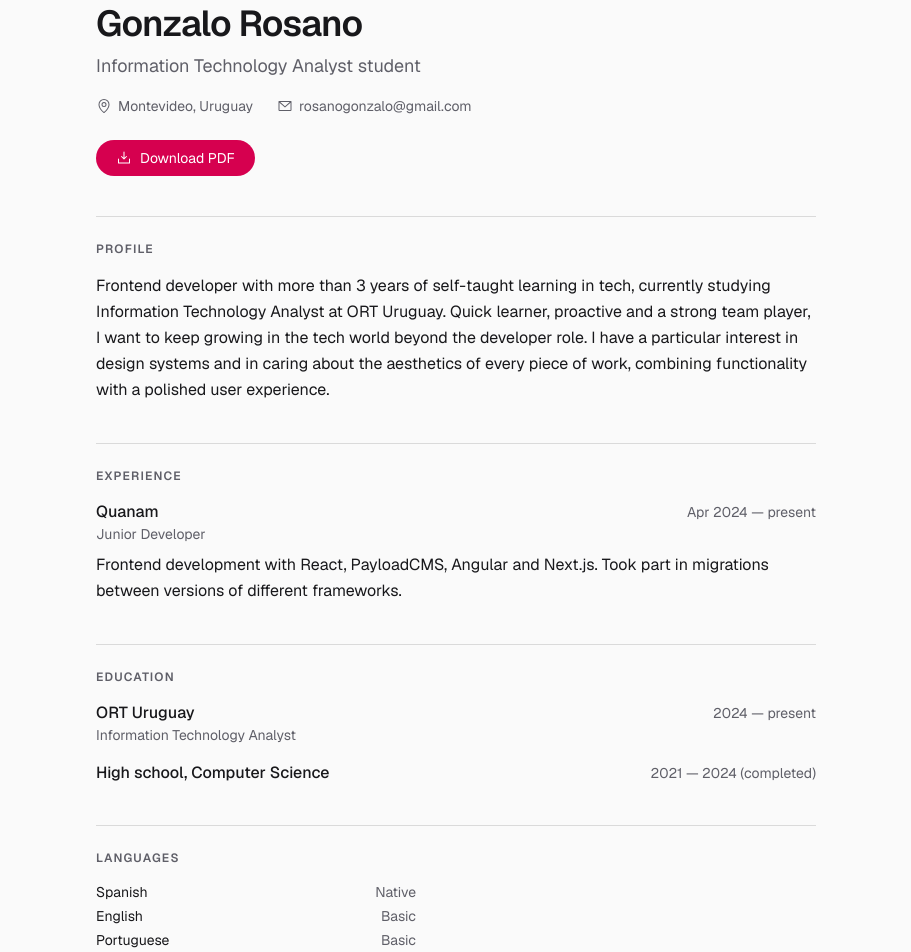
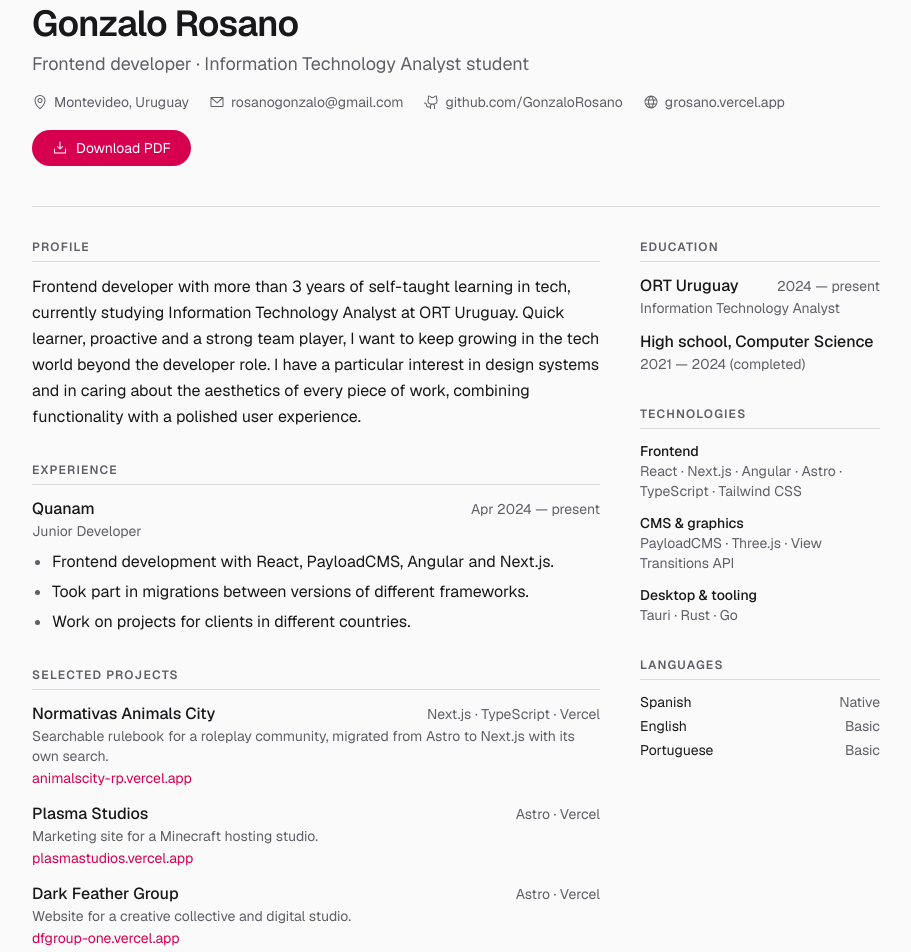
Before and after one commit to GonzaloRosano/grosano, a Next.js app: page /cv in a window 1280 px wide. Shown: the part 120-1072 px from the top of the page, without its empty margins (184-1095 px from the left). Built offline with nearby package versions, Linux system fonts and the light colour scheme.

Commit message:
feat: CV en dos columnas con proyectos y links; corrige URL de Animals City

```diff
--- a/src/app/cv/page.tsx
+++ b/src/app/cv/page.tsx
@@ -1,45 +1,86 @@
 import type { Metadata } from "next";
-import { DownloadSimple, EnvelopeSimple, MapPin } from "@phosphor-icons/react/dist/ssr";
+import {
+  DownloadSimple,
+  EnvelopeSimple,
+  GithubLogo,
+  Globe,
+  MapPin,
+} from "@phosphor-icons/react/dist/ssr";
 import { BackLink } from "@/components/BackLink";
 import { ThemeToggle } from "@/components/ThemeToggle";
 import { LangToggle } from "@/components/LangToggle";
-import { EMAIL } from "@/components/InfoSections";
+import { EMAIL, GITHUB_USER } from "@/components/InfoSections";
+import { PROJECTS, type Bilingual } from "@/data/content";
 
 export const metadata: Metadata = {
   title: "CV · Gonzalo Rosano",
   description: "Curriculum de Gonzalo Rosano, desarrollador frontend.",
 };
 
-const TECHNOLOGIES = [
-  "React",
-  "Angular",
-  "Astro",
-  "PayloadCMS",
-  "Next.js",
-  "Three.js",
-  "View Transitions API",
+const SITE = "grosano.vercel.app";
+
+const SKILLS: { label: Bilingual; items: string[] }[] = [
+  {
+    label: { en: "Frontend", es: "Frontend" },
+    items: ["React", "Next.js", "Angular", "Astro", "TypeScript", "Tailwind CSS"],
+  },
+  {
+    label: { en: "CMS & graphics", es: "CMS y gráficos" },
+    items: ["PayloadCMS", "Three.js", "View Transitions API"],
+  },
+  {
+    label: { en: "Desktop & tooling", es: "Escritorio y herramientas" },
+    items: ["Tauri", "Rust", "Go"],
+  },
 ];
 
-const headingClassName =
-  "text-xs font-semibold uppercase tracking-widest text-muted";
+const CV_PROJECTS = ["normativas-animals", "plasmastudios", "dfgroup", "onasor"];
+
+function projectLink(slug: string): string {
+  const project = PROJECTS.find((p) => p.slug === slug);
+  if (project?.demo) return project.demo.replace("https://", "");
+  return `github.com/${GITHUB_USER}/${slug}`;
+}
 
 function Section({
   title,
   children,
 }: {
-  title: { en: string; es: string };
+  title: Bilingual;
   children: React.ReactNode;
 }) {
   return (
-    <section className="mt-10 border-t border-border pt-6 break-inside-avoid print:mt-5 print:pt-4">
-      <h2 className={headingClassName}>
+    <section className="mt-8 break-inside-avoid first:mt-0 print:mt-4">
+      <h2 className="border-b border-border pb-1.5 text-xs font-semibold uppercase tracking-widest text-muted">
         <span className="lang-en">{title.en}</span>
         <span className="lang-es">{title.es}</span>
       </h2>
-      <div className="mt-4 print:mt-2">{children}</div>
+      <div className="mt-3">{children}</div>
     </section>
   );
 }
+
+function Row({
+  title,
+  meta,
+  children,
+}: {
+  title: React.ReactNode;
+  meta?: React.ReactNode;
+  children?: React.ReactNode;
+}) {
+  return (
+    <div>
+      <div className="flex flex-wrap items-baseline justify-between gap-x-4">
+        <h3 className="font-medium">{title}</h3>
+        {meta && <span className="text-sm text-muted">{meta}</span>}
+      </div>
+      {children}
+    </div>
+  );
+}
+
+const contactItem = "flex items-center gap-1.5";
 
 export default function CvPage() {
   return (
@@ -49,38 +90,54 @@ export default function CvPage() {
         <LangToggle />
       </div>
 
-      <main className="mx-auto flex w-full max-w-3xl flex-col px-6 py-16 print:py-0">
+      <main className="mx-auto flex w-full max-w-4xl flex-col px-6 py-16 print:py-0">
         <div className="no-print">
           <BackLink />
         </div>
 
-        <header className="mt-10 flex flex-col gap-2 print:mt-0">
+        <header className="mt-10 flex flex-col gap-1.5 print:mt-0">
           <h1 className="text-4xl font-semibold tracking-tight">
             Gonzalo Rosano
           </h1>
           <p className="text-lg text-muted">
             <span className="lang-en">
-              Information Technology Analyst student
+              Frontend developer · Information Technology Analyst student
             </span>
             <span className="lang-es">
-              Estudiante de Analista en Tecnologías de la Información
+              Desarrollador frontend · Estudiante de Analista en Tecnologías de
+              la Información
             </span>
           </p>
 
-          <ul className="mt-2 flex flex-wrap gap-x-6 gap-y-2 text-sm text-muted">
-            <li className="flex items-center gap-1.5">
+          <ul className="mt-2 flex flex-wrap gap-x-5 gap-y-1.5 text-sm text-muted">
+            <li className={contactItem}>
               <MapPin size={16} />
               Montevideo, Uruguay
             </li>
-            <li className="flex items-center gap-1.5">
+            <li className={contactItem}>
               <EnvelopeSimple size={16} />
               <a href={`mailto:${EMAIL}`} className="hover:text-accent">
                 {EMAIL}
               </a>
             </li>
+            <li className={contactItem}>
+              <GithubLogo size={16} />
+              <a
+                href={`https://github.com/${GITHUB_USER}`}
+                className="hover:text-accent"
+              >
+                github.com/{GITHUB_USER}
+              </a>
+            </li>
+            <li className={contactItem}>
+              <Globe size={16} />
+              <a href={`https://${SITE}`} className="hover:text-accent">
+                {SITE}
+              </a>
+            </li>
           </ul>
 
-          <div className="no-print mt-4">
+          <div className="no-print mt-3">
             <a
               href="/CV_Gonzalo_Rosano.pdf"
               download
@@ -93,120 +150,167 @@ export default function CvPage() {
           </div>
         </header>
 
+        <div className="mt-10 grid gap-10 border-t border-border pt-8 md:grid-cols-[1fr_15rem] print:mt-4 print:grid-cols-[1fr_15rem] print:gap-8 print:pt-4">
+          <div className="min-w-0">
             <Section title={{ en: "Profile", es: "Perfil" }}>
               <p className="lang-en leading-relaxed">
-            Frontend developer with more than 3 years of self-taught learning in
-            tech, currently studying Information Technology Analyst at ORT
-            Uruguay. Quick learner, proactive and a strong team player, I want to
-            keep growing in the tech world beyond the developer role. I have a
-            particular interest in design systems and in caring about the
-            aesthetics of every piece of work, combining functionality with a
-            polished user experience.
+                Frontend developer with more than 3 years of self-taught
+                learning in tech, currently studying Information Technology
+                Analyst at ORT Uruguay. Quick learner, proactive and a strong
+                team player, I want to keep growing in the tech world beyond the
+                developer role. I have a particular interest in design systems
+                and in caring about the aesthetics of every piece of work,
+                combining functionality with a polished user experience.
               </p>
               <p className="lang-es leading-relaxed">
-            Desarrollador frontend con más de 3 años de aprendizaje autodidacta
-            en tecnología, actualmente cursando Analista en Tecnologías de la
-            Información en ORT Uruguay. Rápido para aprender, proactivo y con
-            buena capacidad de trabajo en equipo, busco seguir creciendo en el
-            mundo tech más allá del rol de developer. Tengo especial interés en
-            los sistemas de diseño y en cuidar la estética de cada trabajo,
-            combinando funcionalidad con una experiencia de usuario prolija.
+                Desarrollador frontend con más de 3 años de aprendizaje
+                autodidacta en tecnología, actualmente cursando Analista en
+                Tecnologías de la Información en ORT Uruguay. Rápido para
+                aprender, proactivo y con buena capacidad de trabajo en equipo,
+                busco seguir creciendo en el mundo tech más allá del rol de
+                developer. Tengo especial interés en los sistemas de diseño y en
+                cuidar la estética de cada trabajo, combinando funcionalidad con
+                una experiencia de usuario prolija.
               </p>
             </Section>
 
             <Section title={{ en: "Experience", es: "Experiencia profesional" }}>
-          <div className="flex flex-wrap items-baseline justify-between gap-x-4">
-            <h3 className="font-medium">Quanam</h3>
-            <span className="text-sm text-muted">
+              <Row
+                title="Quanam"
+                meta={
+                  <>
                     <span className="lang-en">Apr 2024 — present</span>
                     <span className="lang-es">abr. 2024 — actualidad</span>
-            </span>
-          </div>
+                  </>
+                }
+              >
                 <p className="text-sm text-muted">Junior Developer</p>
-          <p className="lang-en mt-2 leading-relaxed">
-            Frontend development with React, PayloadCMS, Angular and Next.js.
-            Took part in migrations between versions of different frameworks.
-          </p>
-          <p className="lang-es mt-2 leading-relaxed">
-            Desarrollo frontend con React, PayloadCMS, Angular y Next.js.
-            Participación en migraciones entre versiones de distintos
-            frameworks.
-          </p>
+                <ul className="lang-en mt-2 list-disc space-y-1 pl-5 leading-relaxed marker:text-muted">
+                  <li>
+                    Frontend development with React, PayloadCMS, Angular and
+                    Next.js.
+                  </li>
+                  <li>Took part in migrations between versions of different frameworks.</li>
+                  <li>Work on projects for clients in different countries.</li>
+                </ul>
+                <ul className="lang-es mt-2 list-disc space-y-1 pl-5 leading-relaxed marker:text-muted">
+                  <li>
+                    Desarrollo frontend con React, PayloadCMS, Angular y
+                    Next.js.
+                  </li>
+                  <li>Participación en migraciones entre versiones de distintos frameworks.</li>
+                  <li>Trabajo en proyectos para clientes de distintos países.</li>
+                </ul>
+              </Row>
             </Section>
 
+            <Section title={{ en: "Selected projects", es: "Proyectos destacados" }}>
+              <ul className="space-y-3">
+                {CV_PROJECTS.map((slug) => {
+                  const project = PROJECTS.find((p) => p.slug === slug);
+                  if (!project) return null;
+                  return (
+                    <li key={slug}>
+                      <Row
+                        title={project.name}
+                        meta={project.stack.join(" · ")}
+                      >
+                        <p className="lang-en text-sm text-muted">
+                          {project.summary.en}
+                        </p>
+                        <p className="lang-es text-sm text-muted">
+                          {project.summary.es}
+                        </p>
+                        <a
+                          href={`https://${projectLink(slug)}`}
+                          className="text-sm text-accent hover:underline"
+                        >
+                          {projectLink(slug)}
+                        </a>
+                      </Row>
+                    </li>
+                  );
+                })}
+              </ul>
+            </Section>
+          </div>
+
+          <aside className="min-w-0">
             <Section title={{ en: "Education", es: "Formación" }}>
-          <div className="space-y-4">
-            <div>
-              <div className="flex flex-wrap items-baseline justify-between gap-x-4">
-                <h3 className="font-medium">ORT Uruguay</h3>
-                <span className="text-sm text-muted">
+              <div className="space-y-3">
+                <Row
+                  title="ORT Uruguay"
+                  meta={
+                    <>
                       <span className="lang-en">2024 — present</span>
                       <span className="lang-es">2024 — actualidad</span>
+                    </>
+                  }
+                >
+                  <p className="text-sm text-muted">
+                    <span className="lang-en">
+                      Information Technology Analyst
                     </span>
-              </div>
-              <p className="text-sm text-muted">
-                <span className="lang-en">Information Technology Analyst</span>
                     <span className="lang-es">
                       Analista en Tecnologías de la Información
                     </span>
                   </p>
-            </div>
-            <div>
-              <div className="flex flex-wrap items-baseline justify-between gap-x-4">
-                <h3 className="font-medium">
+                </Row>
+                <Row
+                  title={
+                    <>
                       <span className="lang-en">High school, Computer Science</span>
                       <span className="lang-es">Bachillerato Informática</span>
-                </h3>
-                <span className="text-sm text-muted">
+                    </>
+                  }
+                  meta={
+                    <>
                       <span className="lang-en">2021 — 2024 (completed)</span>
                       <span className="lang-es">2021 — 2024 (finalizado)</span>
-                </span>
+                    </>
+                  }
+                />
               </div>
+            </Section>
+
+            <Section title={{ en: "Technologies", es: "Tecnologías" }}>
+              <div className="space-y-3">
+                {SKILLS.map((group) => (
+                  <div key={group.label.en}>
+                    <p className="text-sm font-medium">
+                      <span className="lang-en">{group.label.en}</span>
+                      <span className="lang-es">{group.label.es}</span>
+                    </p>
+                    <p className="text-sm text-muted">
+                      {group.items.join(" · ")}
+                    </p>
                   </div>
+                ))}
               </div>
             </Section>
 
             <Section title={{ en: "Languages", es: "Idiomas" }}>
               <ul className="space-y-1 text-sm">
-            <li className="flex justify-between gap-4 sm:max-w-xs">
-              <span className="lang-en">Spanish</span>
-              <span className="lang-es">Español</span>
+                {[
+                  { en: "Spanish", es: "Español", lvlEn: "Native", lvlEs: "Nativo" },
+                  { en: "English", es: "Inglés", lvlEn: "Basic", lvlEs: "Básico" },
+                  { en: "Portuguese", es: "Portugués", lvlEn: "Basic", lvlEs: "Básico" },
+                ].map((lang) => (
+                  <li key={lang.en} className="flex justify-between gap-4">
+                    <span>
+                      <span className="lang-en">{lang.en}</span>
+                      <span className="lang-es">{lang.es}</span>
+                    </span>
                     <span className="text-muted">
-                <span className="lang-en">Native</span>
-                <span className="lang-es">Nativo</span>
+                      <span className="lang-en">{lang.lvlEn}</span>
+                      <span className="lang-es">{lang.lvlEs}</span>
                     </span>
-            </li>
-            <li className="flex justify-between gap-4 sm:max-w-xs">
-              <span className="lang-en">English</span>
-              <span className="lang-es">Inglés</span>
-              <span className="text-muted">
-                <span className="lang-en">Basic</span>
-                <span className="lang-es">Básico</span>
-              </span>
-            </li>
-            <li className="flex justify-between gap-4 sm:max-w-xs">
-              <span className="lang-en">Portuguese</span>
-              <span className="lang-es">Portugués</span>
-              <span className="text-muted">
-                <span className="lang-en">Basic</span>
-                <span className="lang-es">Básico</span>
-              </span>
-            </li>
-          </ul>
-        </Section>
-
-        <Section title={{ en: "Key technologies", es: "Tecnologías clave" }}>
-          <ul className="flex flex-wrap gap-2">
-            {TECHNOLOGIES.map((tech) => (
-              <li
-                key={tech}
-                className="rounded-full border border-border bg-surface px-3 py-1 text-sm"
-              >
-                {tech}
                   </li>
                 ))}
               </ul>
             </Section>
+          </aside>
+        </div>
       </main>
     </>
   );
--- a/src/app/globals.css
+++ b/src/app/globals.css
@@ -140,6 +140,10 @@ html.reveal-pending [data-reveal] {
 
 
 @media print {
+  html {
+    font-size: 13px;
+  }
+
   .no-print {
     display: none !important;
   }
--- a/src/data/content.ts
+++ b/src/data/content.ts
@@ -49,7 +49,7 @@ export const PROJECTS: Project[] = [
     stack: ["Next.js", "TypeScript", "Vercel"],
     tech: "Next.js",
     isPublic: false,
-    demo: "https://animalscity-ashy.vercel.app",
+    demo: "https://animalscity-rp.vercel.app",
     image: "/projects/normativas-animals.png",
     featured: true,
   },
```
Also changed, not shown: 1 other file (tests, documents, lock files or other folders). Lines whose indentation alone changed are shown as unchanged.
